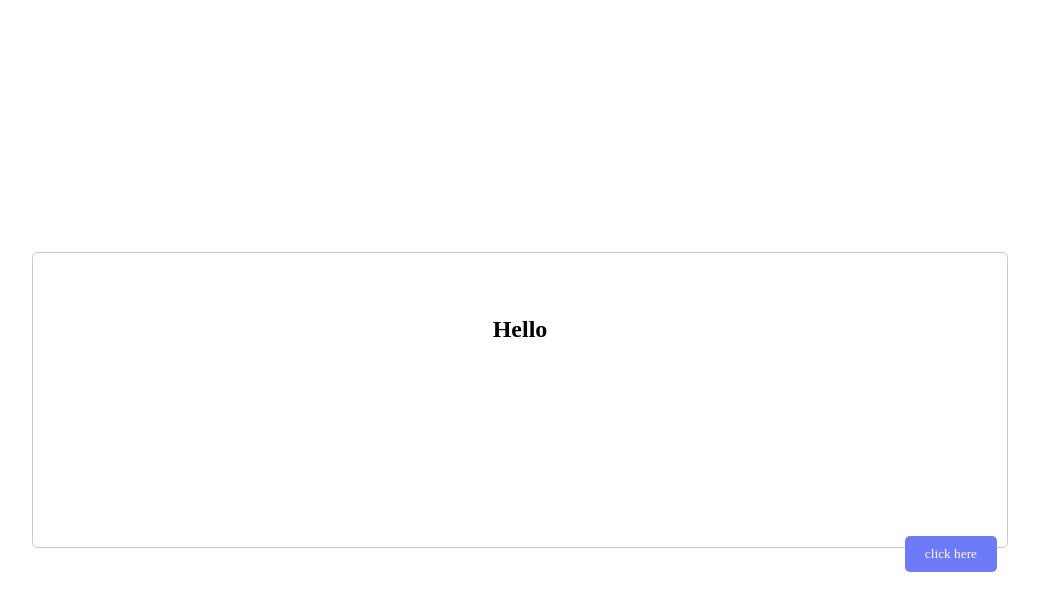
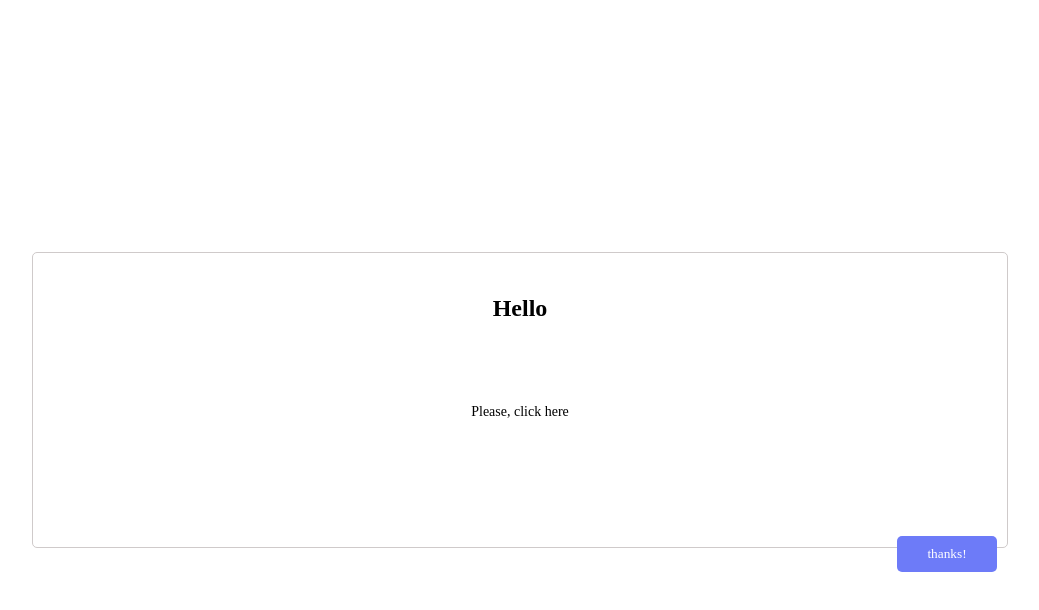
Before and after one commit to AndriyLebovich/popup-text, a plain HTML site: page index.html in a window 1280 px wide. Both pictures are taken after a click on the button "click here". Shown: the whole page, without its empty margins (120-1159 px from the left). Drawn offline with Linux system fonts and the light colour scheme.

Commit message:
popap.projekt

```diff
--- a/css/style.css
+++ b/css/style.css
@@ -123,7 +123,7 @@ body {
 		opacity 0.5s ease-out,
 		transform 0.5s ease-out;
 }
-.hidden__content._show__content {
+.hidden__content._show {
 	opacity: 1;
 	transform: translateY(0);
 	transition:
@@ -131,6 +131,7 @@ body {
 		transform 0.5s ease-in;
 }
 button {
+	cursor: pointer;
 	background-color: #6d7bf8;
 	border: 0px;
 	border-radius: 5px;
@@ -138,5 +139,11 @@ button {
 	position: absolute;
 	right: 10px;
 	bottom: -25px;
+	width: 100px;
 	padding: 10px 20px;
+	transition: 0.3s;
 }
+
+button:hover {
+	transform: scale(1.2) translateX(8px);
+}
--- a/index.html
+++ b/index.html
@@ -13,13 +13,14 @@
 <body>
 	<div class="container">
 		<p class="container__text">Hello</p>
-		<div class="hidden__content hidden">
+		<div id="hidden__content" class="hidden__content">
 			<p>Please, click here</p>
 		</div>
-		<button class="toggle__btn" id="toggle__btn">
-			<div class="btn__text">click here</div>
-		</button>
+		<div class="toggle__btn">
+			<button onclick="readMore()" id="btn__text" class="btn__text">click here</button>
+		</div>
 	</div>
+	<script src="/js/script.js"></script>
 </body>
 
 
--- a/js/script.js
+++ b/js/script.js
@@ -1,12 +1,33 @@
 
 
-const toggleBtn = document.querySelector('.toggle__btn');
-const hiddenContent = document.querySelector('.hidden__content');
 
+
+function readMore() {
+
+	var btnText = document.getElementById("btn__text");
+	var hiddenContent = document.getElementById("hidden__content");
+
+
+	hiddenContent.classList.toggle('_show');
+
+	if (btnText.innerHTML === 'click here') {
+		btnText.innerHTML = 'thanks!';
+	} else {
+		btnText.innerHTML = 'click here';
+	}
+
+}
+
+
+
+
+
+/*
 if (toggleBtn) {
 
-	toggleBtn.addEventListener("click", function (e) {
-		hiddenContent.classList.toggle('._show__content');
+	tB.addEventListener( function readMore () {
+		hC.classList.toggle('show__content');
 	});
 
 }
+*/
```
